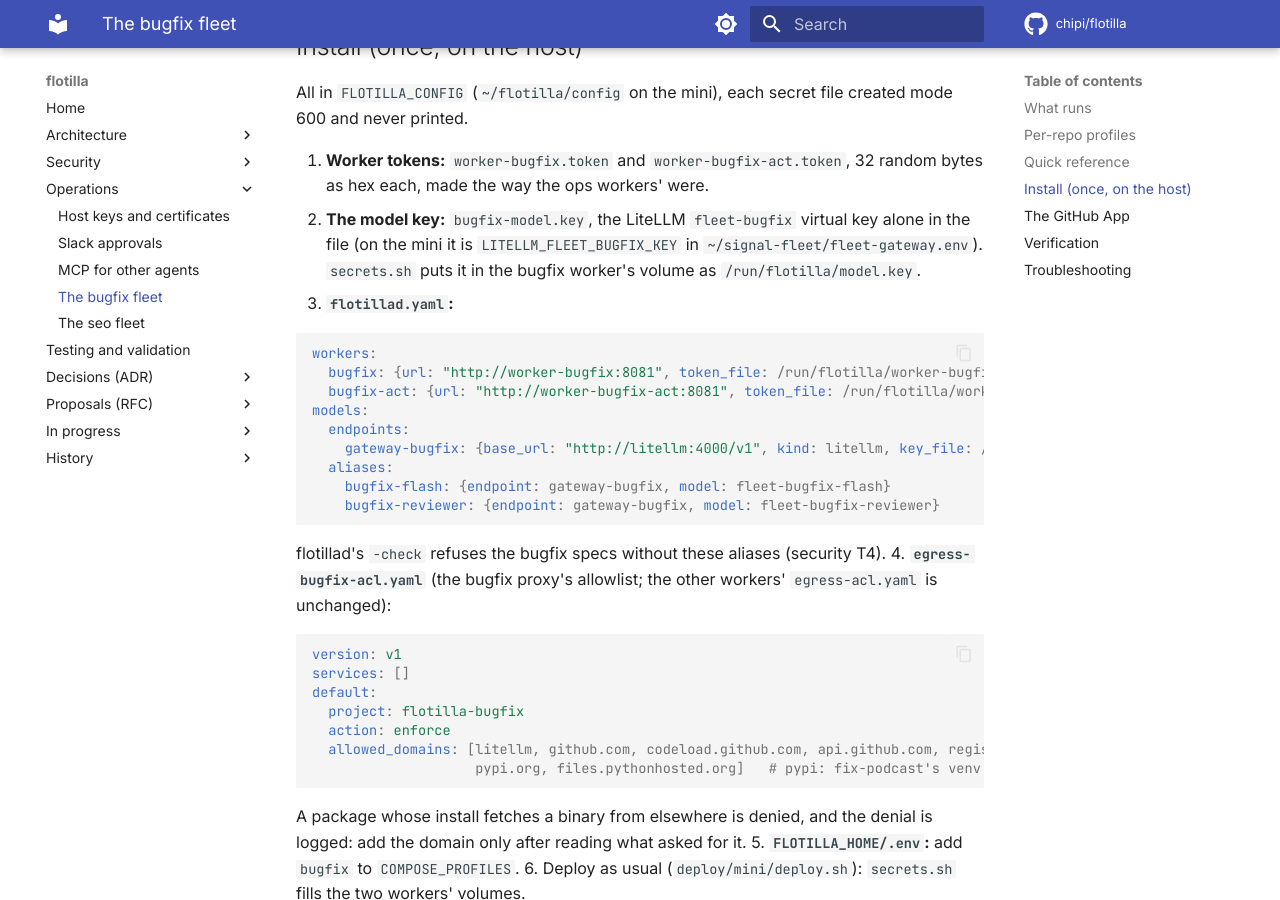
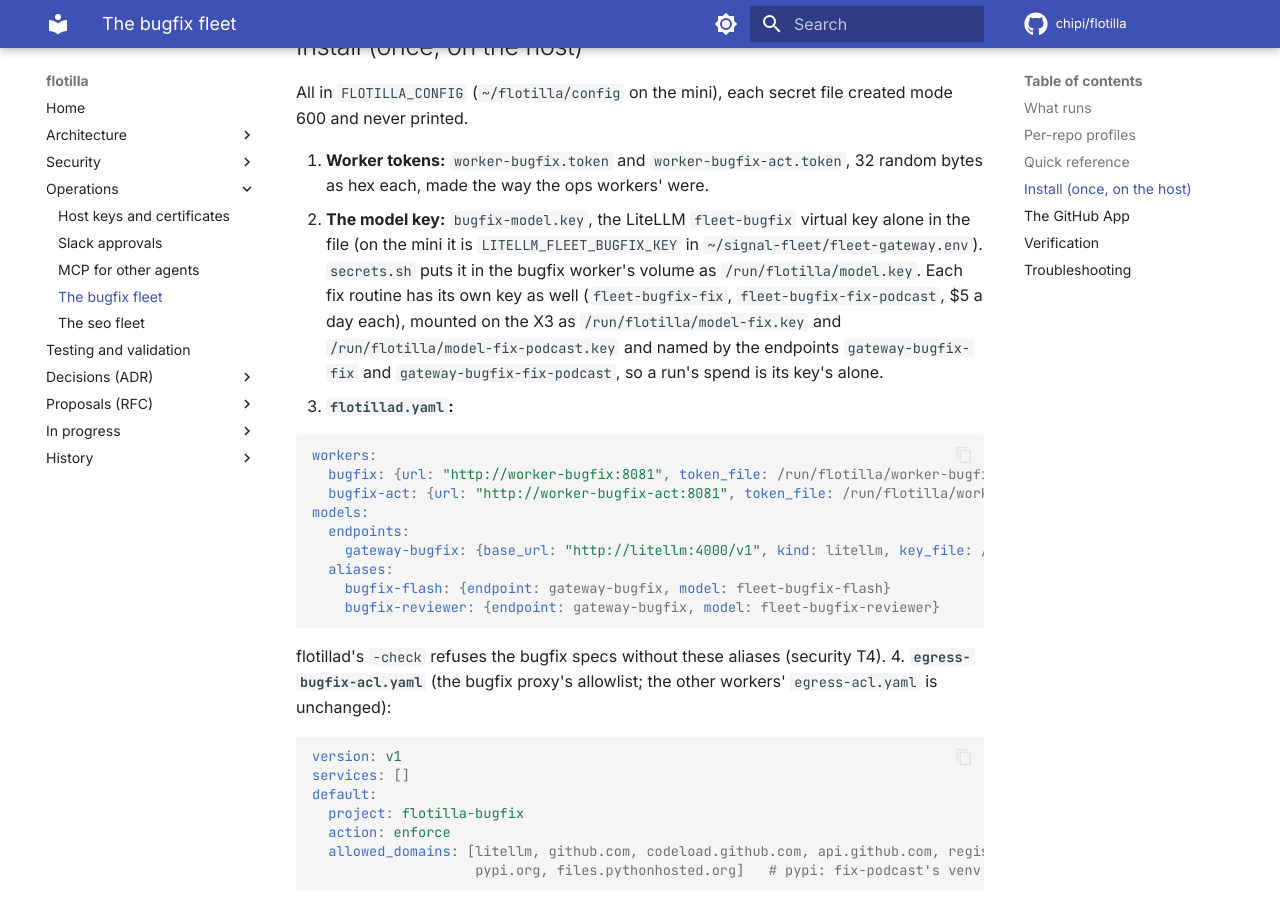
Before and after one commit to chipi/flotilla, an MkDocs documentation site: the page built from docs/operations/bugfix.md, in a window 1280 px wide and 900 px high, scrolled down 4218 px. Built offline with MkDocs 1.6.1 and Material for MkDocs 9.7.7, drawn with Linux system fonts in a browser that asks for light colours; comment, search, counter and statistics services are not loaded.

Commit message:
remote: the bugfix worker mounts one LiteLLM key per fix routine (model-fix.key, model-fix-podcast.key)
The keys fleet-bugfix-fix and fleet-bugfix-fix-podcast ($5 a day each, operator's go 2026-11-16) are
mounted read-only beside model.key; flotillad's endpoints gateway-bugfix-fix and gateway-bugfix-fix-podcast
name them, so a run's spend (bugfix/spend.py) is its routine's alone and the gateway stops it at its cap.
The X3's secrets files exist (mode 600) before this compose change is applied. docs-lint PASS; compose
config renders the two mounts.

Co-Authored-By: Claude Opus 5.5 <noreply@anthropic.com>
Claude-Session: https://claude.ai/code/session_01DJqN6sxKNTCgKDsvQvKKZd

````diff
--- a/docs/operations/bugfix.md
+++ b/docs/operations/bugfix.md
@@ -145,7 +145,10 @@ printed.
    made the way the ops workers' were.
 2. **The model key:** `bugfix-model.key`, the LiteLLM `fleet-bugfix` virtual key alone in the file (on
    the mini it is `LITELLM_FLEET_BUGFIX_KEY` in `~/signal-fleet/fleet-gateway.env`). `secrets.sh` puts
-   it in the bugfix worker's volume as `/run/flotilla/model.key`.
+   it in the bugfix worker's volume as `/run/flotilla/model.key`. Each fix routine has its own key as
+   well (`fleet-bugfix-fix`, `fleet-bugfix-fix-podcast`, $5 a day each), mounted on the X3 as
+   `/run/flotilla/model-fix.key` and `/run/flotilla/model-fix-podcast.key` and named by the endpoints
+   `gateway-bugfix-fix` and `gateway-bugfix-fix-podcast`, so a run's spend is its key's alone.
 3. **`flotillad.yaml`:**
 
    ```yaml
````
Also changed, not shown: deploy/remote/README.md (+2 -0 lines), 1 other file.
